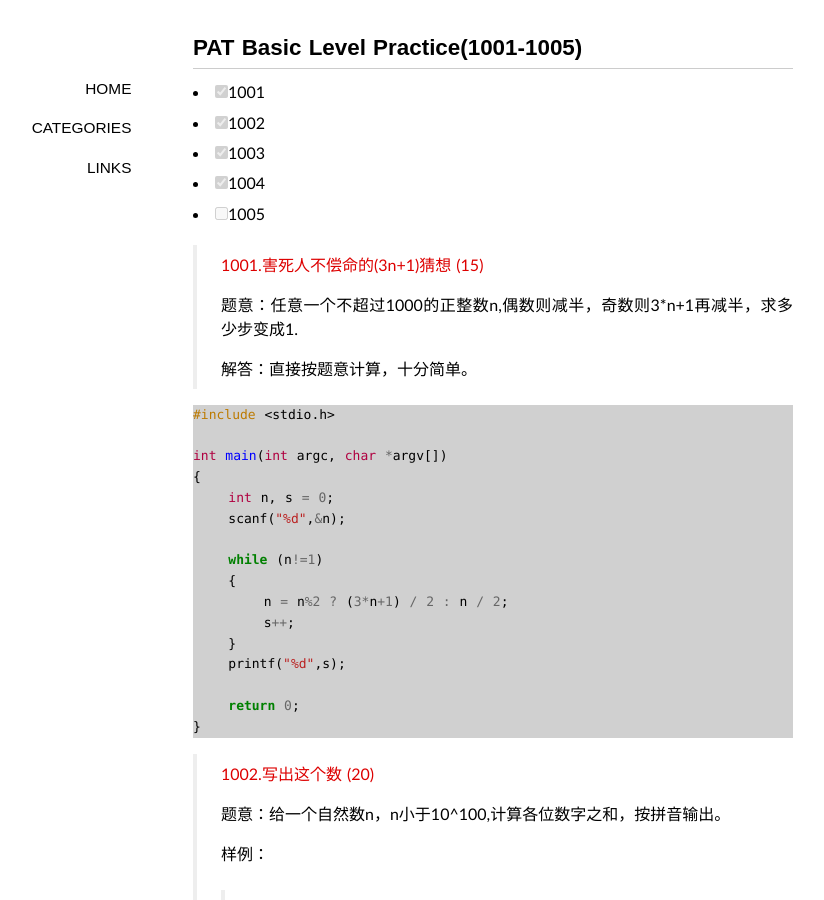
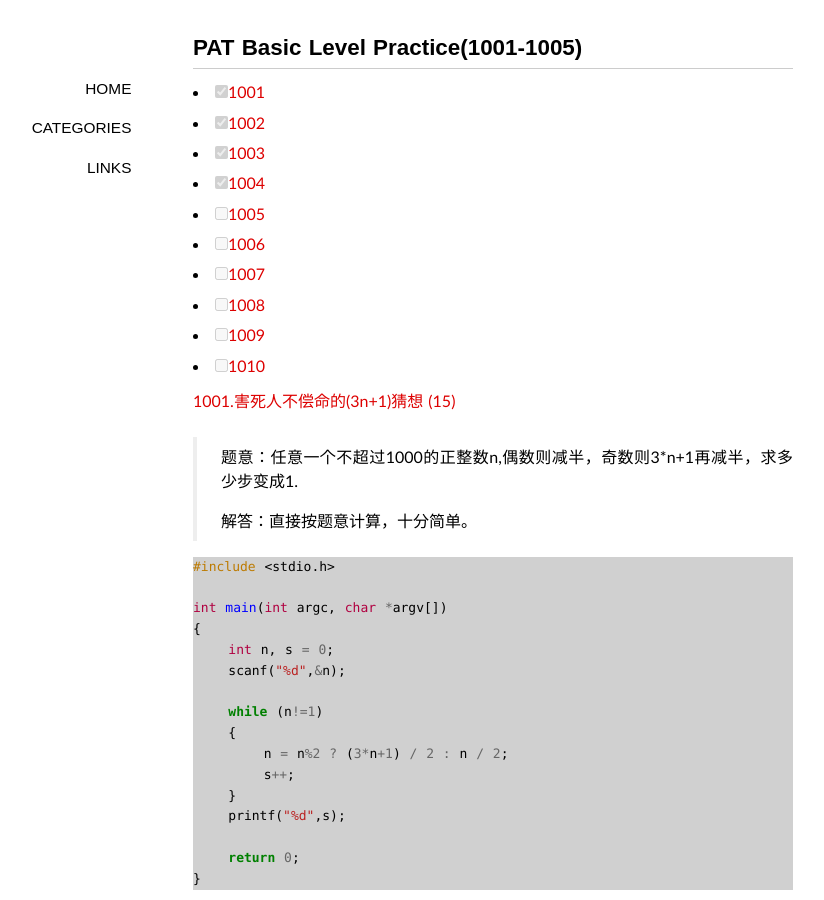
Before and after one commit to lovelife/lovelife.github.com, a Jekyll site: the page built from _posts/2015-05-06-PAT-Basic-Level-1001-1005.markdown, in a window 1280 px wide and 900 px high. Shown: the whole window, without its empty margins (147-971 px from the left). Built offline with Jekyll 4.4.1, drawn with Linux system fonts in a browser that asks for light colours; some web fonts are replaced; Markdown is read by kramdown in place of the engine named in the settings; comment, search, counter and statistics services are not loaded.

Commit message:
add TODO list

````diff
--- a/_posts/2015-05-06-PAT-Basic-Level-1001-1005.markdown
+++ b/_posts/2015-05-06-PAT-Basic-Level-1001-1005.markdown
@@ -11,13 +11,18 @@ tags:
 
 ---
 
-* [x] 1001
-* [x] 1002
-* [x] 1003
-* [x] 1004
-* [ ] 1005
+* [x] [1001](#ID1001)
+* [x] [1002](#ID1002)
+* [x] [1003](#ID1003)
+* [x] [1004](#ID1004)
+* [ ] [1005](#ID1005)
+* [ ] [1006](#ID1006)
+* [ ] [1007](#ID1007)
+* [ ] [1008](#ID1008)
+* [ ] [1009](#ID1009)
+* [ ] [1010](#ID1010)
 
->[1001.害死人不偿命的(3n+1)猜想 (15)][1]
+<a id="ID1001">[1001.害死人不偿命的(3n+1)猜想 (15)][1]</a>
 >
 > 题意：任意一个不超过1000的正整数n,偶数则减半，奇数则3*n+1再减半，求多少步变成1.
 >
@@ -42,7 +47,7 @@ int main(int argc, char *argv[])
 }
 ~~~
 
-> [1002.写出这个数 (20)][2]
+<a id="ID1002">[1002.写出这个数 (20)][2]</a>
 >
 > 题意：给一个自然数n，n小于10^100,计算各位数字之和，按拼音输出。
 >
@@ -77,7 +82,7 @@ int main()
 }
 ```
 
->[1003. 我要通过！(20)][3]
+<a id="ID1003">[1003. 我要通过！(20)][3]</a>
 >
 > 题意：给定字符串满足下面条件则答案正确输出YES，否则输出NO.
 >
@@ -157,8 +162,8 @@ int main()
     return 0;
 }
 ```
->
->[1004. 成绩排名 (20)][4]
+
+<a id="ID1004">[1004. 成绩排名 (20)][4]</a>
 >
 >题意：读入n名学生的姓名、学号、成绩，分别输出成绩最高和成绩最低学生的姓名和学号
 >
@@ -213,7 +218,7 @@ int main()
 
 ```
 
->[1005. 继续(3n+1)猜想 (25)][5]
+<a id="ID1005">[1005. 继续(3n+1)猜想 (25)][5]</a>
 >
 >
 
````
